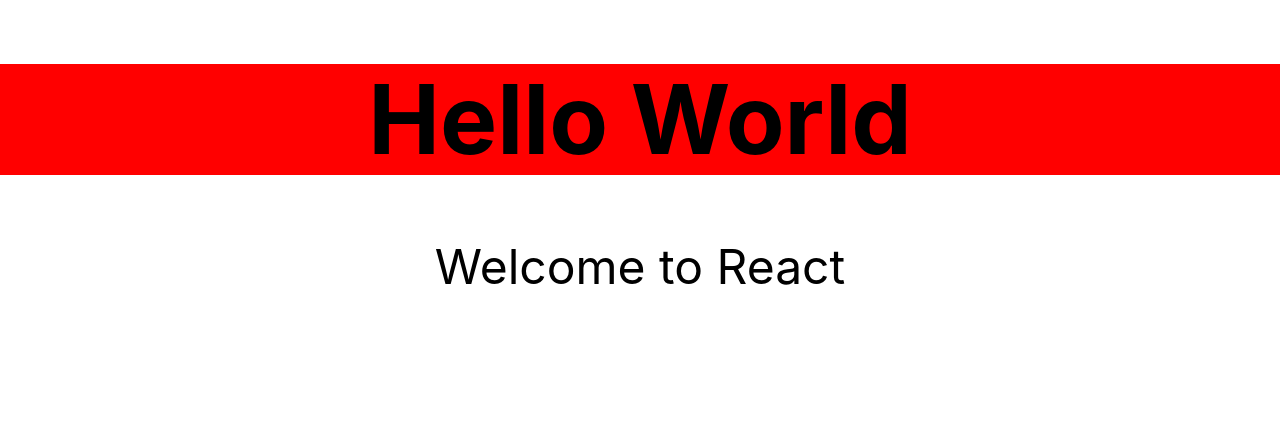
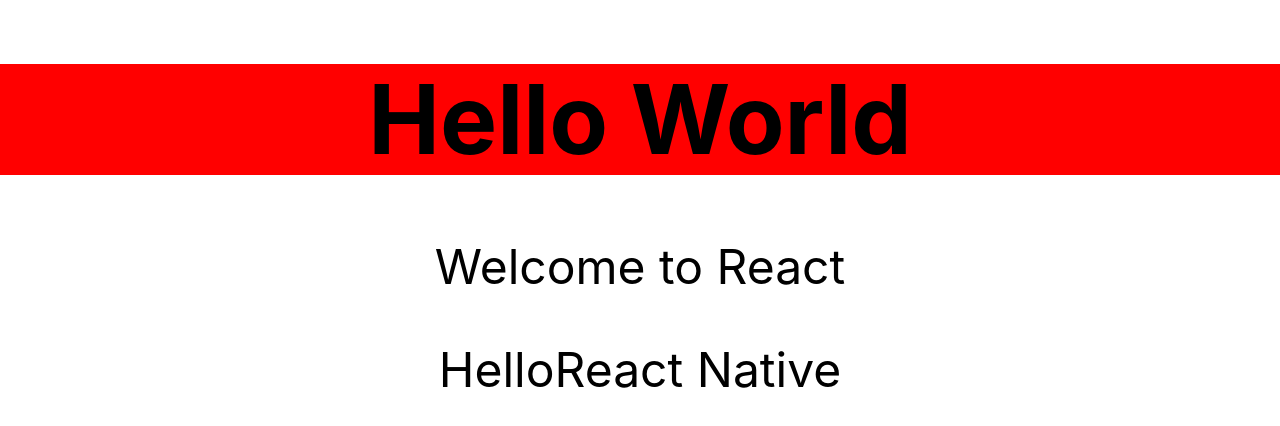
Before and after one commit to sumukhbhandarkar/react-robofriends, a React (Create React App) app: page / in a window 1280 px wide. Shown: the top 426 px of the page. Built offline with nearby package versions, Linux system fonts and the light colour scheme.

Commit message:
Adding props to component

```diff
--- a/src/Hello.js
+++ b/src/Hello.js
@@ -7,6 +7,7 @@ class Hello extends Component {
         <div className='f1 tc'>
         <h1> Hello World</h1>
         <p>Welcome to React</p>
+        <p>{this.props.greeting}</p>
         </div>
         )
     }
--- a/src/index.js
+++ b/src/index.js
@@ -7,7 +7,7 @@ import 'tachyons';
 
 ReactDOM.createRoot(document.getElementById('root')).render(
   <React.StrictMode>
-    <Hello/>
+    <Hello greeting={'Hello' + 'React Native'}/>
   </React.StrictMode>
 );
 // ReactDOM.render(<h1>Hello World</h1>, document.getElementById('root'));
```
